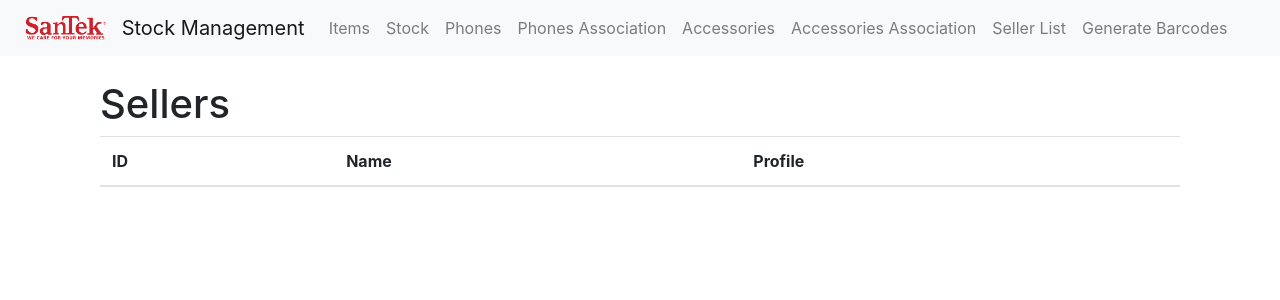
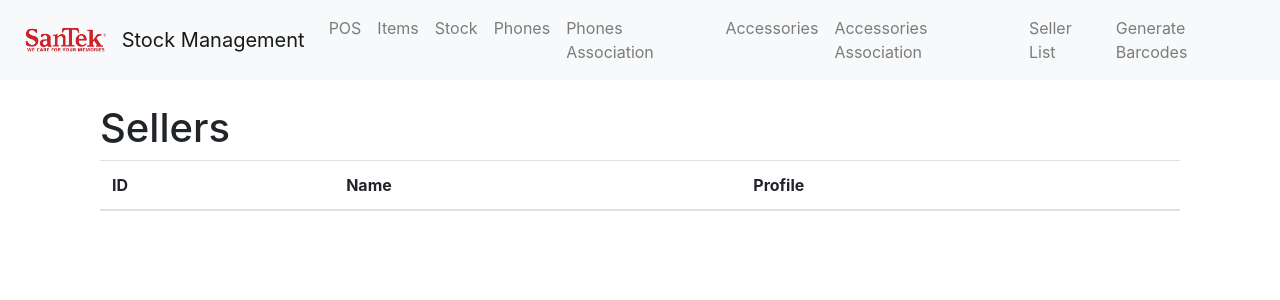
Before and after one commit to Denuwan392/santek-mobile, a Django app: page /inventory/sellers/ in a window 1280 px wide. Shown: the top 300 px of the page. Run offline with Django 5.2, Linux system fonts and the light colour scheme; data that the repository does not hold is empty; parts of the project's set-up code (start-up, migrations or seed data) failed here and were passed over; some libraries are stand-ins or nearby versions.

Commit message:
Update base.html

```diff
--- a/inventory/templates/inventory/base.html
+++ b/inventory/templates/inventory/base.html
@@ -21,6 +21,9 @@
         </button>
         <div class="collapse navbar-collapse" id="navbarNav">
             <ul class="navbar-nav">
+                <li class="nav-item">
+                    <a class="nav-link" href="{% url 'pos_dashboard' %}">POS</a>
+                </li>
                 <li class="nav-item">
                     <a class="nav-link" href="{% url 'item_list' %}">Items</a>
                 </li>
```
